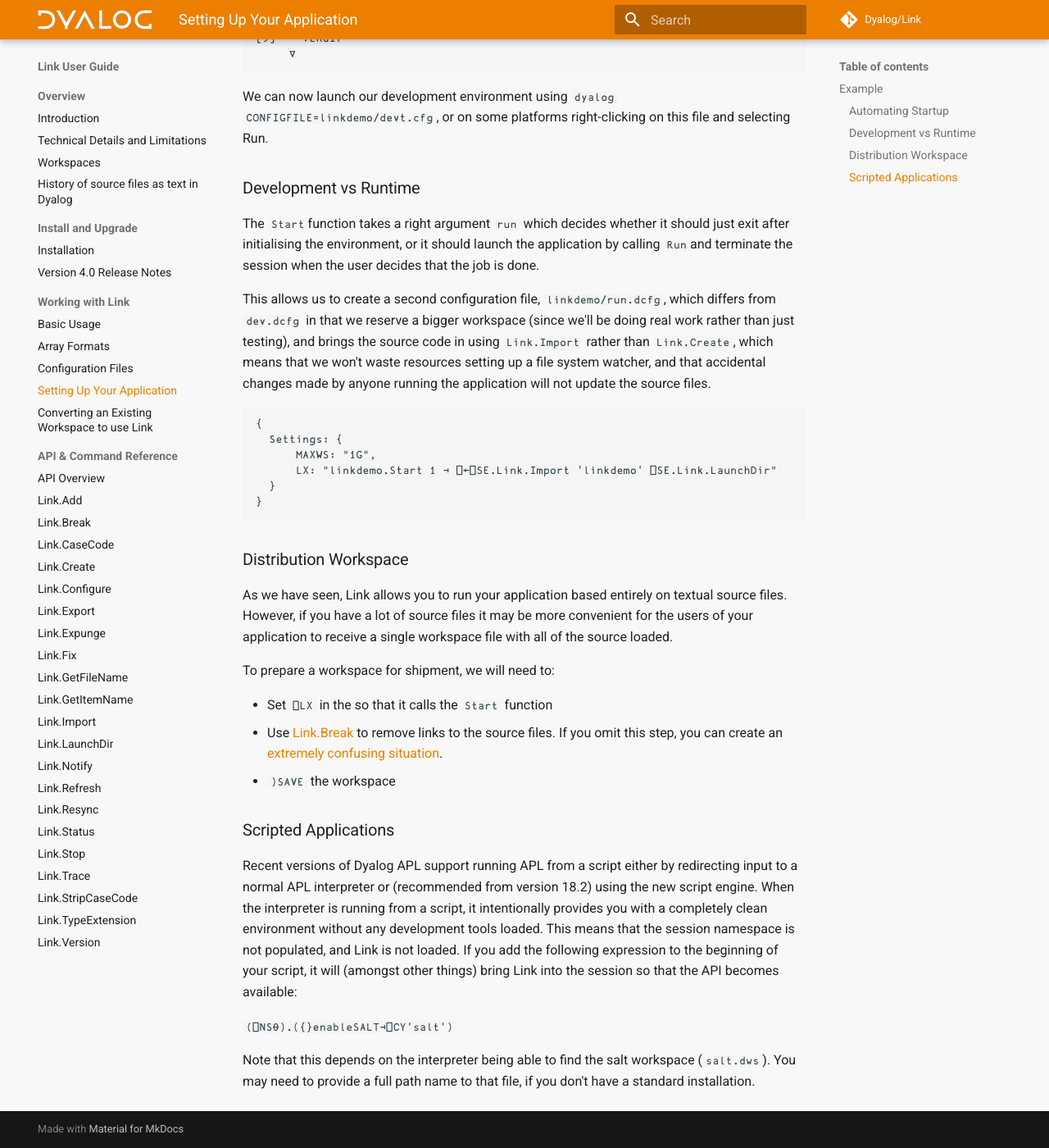
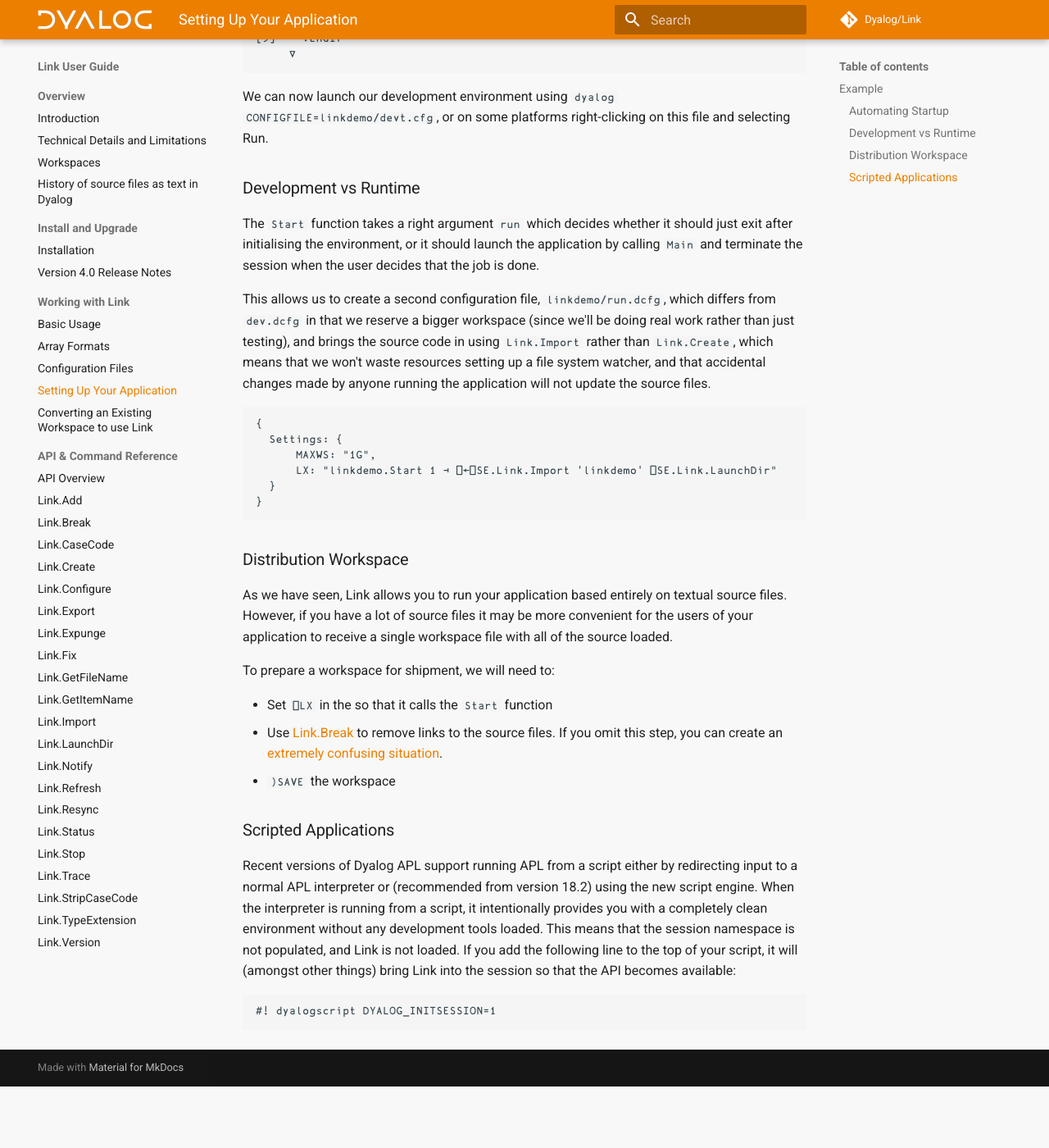
Before and after one commit to Dyalog/link, an MkDocs documentation site: the page built from docs/Usage/Setup.md, in a window 1280 px wide and 1400 px high, scrolled down 2525 px. Shown: the whole window at 82% size. Built offline with MkDocs 1.6.1 and Material for MkDocs 9.7.7, drawn with Linux system fonts in a browser that asks for light colours; comment, search, counter and statistics services are not loaded; after the commit the page ends 3850 px from its top, so only the background shows below that; some of the changed text lies outside the part shown.

Commit message:
Fix #634

````diff
--- a/docs/Usage/Setup.md
+++ b/docs/Usage/Setup.md
@@ -61,7 +61,7 @@
 
 Using `LOAD` to link to a directory on startup is simple way to handle very simple applications or ad-hoc development. However, configuration files allow you to both set a startup expression and include other configuration options for the interpreter and are probably a better solution for applications consisting of more than one source directory. For example, we could start our example application by creating a file `dev.dcfg` in the `linkdemo` folder with the following contents:
 
-```json
+```json5
 {
   Settings: {
       MAXWS: "100M",
@@ -72,7 +72,7 @@
 
 This specifies an APL session with a MAXWS of 100 megabytes, which will start by creating the `linkdemo`  namespace and calling `linkdemo.Start`. The namespace will be created using the directory named by the result of the function `⎕SE.Link.LaunchDir`; this will be the directory that the CONFIGFILE parameter refers to (or, if there is no CONFIGFILE, the directory referred to by the LOAD parameter).
 
-The function `linkdemo.Start` will bring in the `stats` library using `Link.Import`: since we are not developers of this library, we don't want to create a bi-directional link that might allow us to accidentally modify it during our testing. It also creates the name `ST` to point to the stats library, which means that our `Run` function can use more pleasant names, like `ST.Mean` in place of `#.stats.Mean` - which also makes it easier to relocate that module in the workspace:
+The function `linkdemo.Start` will bring in the `stats` library using `Link.Import`: since we are not developers of this library, we don't want to create a bi-directional link that might allow us to accidentally modify it during our testing. It also creates the name `ST` to point to the stats library, which means that our `Main` function can use more pleasant names, like `ST.Mean` in place of `#.stats.Mean` - which also makes it easier to relocate that module in the workspace:
 
 ```apl
      ∇ Start run
@@ -80,7 +80,7 @@
 [2]
 [3]    ⎕IO←⎕ML←1
 [4]    ⎕SE.Link.Import '#.stats' '/users/sally/stats' ⍝ Load the stats library
-[5]
+[5]    ST←#.stats
 [6]    :If run
 [7]        Main
 [8]        ⎕OFF
@@ -92,11 +92,11 @@
 
 ### Development vs Runtime
 
-The `Start`function takes a right argument `run` which decides whether it should just exit after initialising the environment, or it should launch the application by calling `Run`and terminate the session when the user decides that the job is done.
+The `Start` function takes a right argument `run` which decides whether it should just exit after initialising the environment, or it should launch the application by calling `Main` and terminate the session when the user decides that the job is done.
 
 This allows us to create a second configuration file, `linkdemo/run.dcfg`, which differs from `dev.dcfg` in that we reserve a bigger workspace (since we'll be doing real work rather than just testing), and brings the source code in using `Link.Import` rather than `Link.Create`, which means that we won't waste resources setting up a file system watcher, and that accidental changes made by anyone running the application will not update the source files.
 
-```json
+```json5
 {
   Settings: {
       MAXWS: "1G",
@@ -117,8 +117,7 @@
 
 ### Scripted Applications
 
-Recent versions of Dyalog APL support running APL from a script either by redirecting input to a normal APL interpreter or (recommended from version 18.2) using the new script engine. When the interpreter is running from a script, it intentionally provides you with a completely clean environment without any development tools loaded. This means that the session namespace is not populated, and Link is not loaded. If you add the following expression to the beginning of your script, it will (amongst other things) bring Link into the session so that the API becomes available:
-
-`(⎕NS⍬).({}enableSALT⊣⎕CY'salt')`
-
-Note that this depends on the interpreter being able to find the salt workspace (`salt.dws`). You may need to provide a full path name to that file, if you don't have a standard installation.
+Recent versions of Dyalog APL support running APL from a script either by redirecting input to a normal APL interpreter or (recommended from version 18.2) using the new script engine. When the interpreter is running from a script, it intentionally provides you with a completely clean environment without any development tools loaded. This means that the session namespace is not populated, and Link is not loaded. If you add the following line to the top of your script, it will (amongst other things) bring Link into the session so that the API becomes available:
+```apl
+#! dyalogscript DYALOG_INITSESSION=1
+```
````
